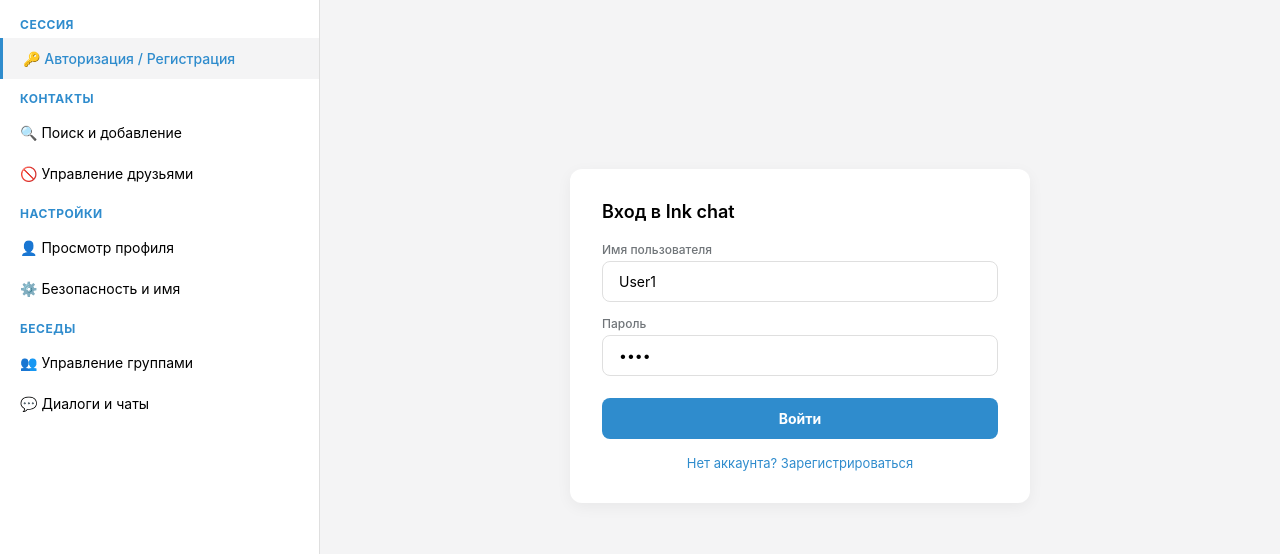
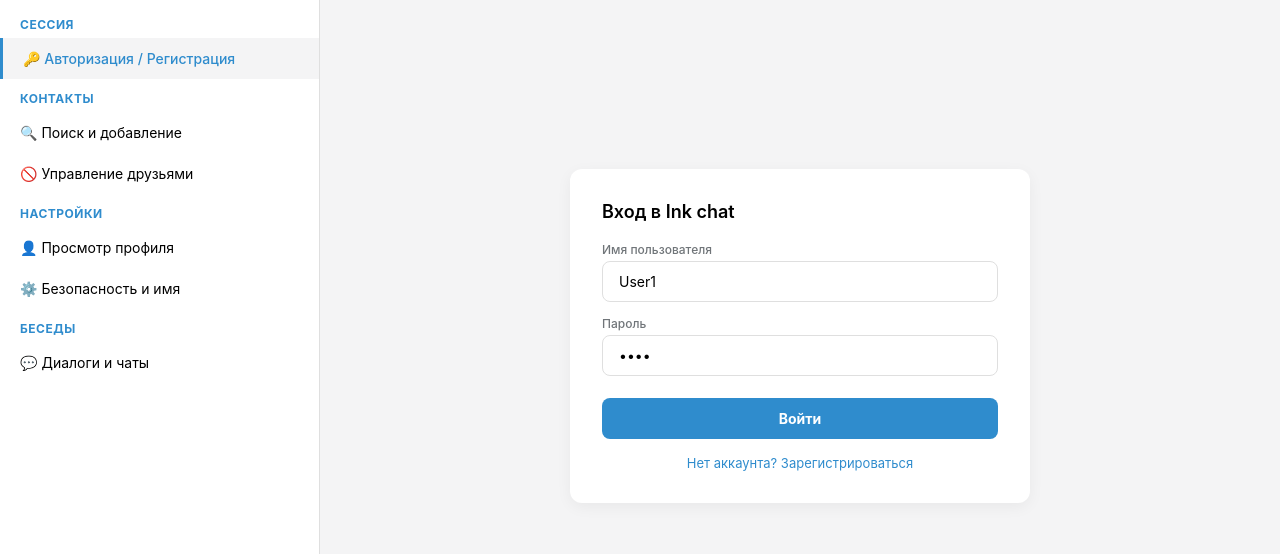
Before and after one commit to ink-cob/Ink_chat, a website: page index.html in a window 1280 px wide. Shown: the part 64-618 px from the top of the page. Drawn offline with Linux system fonts and the light colour scheme.

Commit message:
Add files via upload

```diff
--- a/index.html
+++ b/index.html
@@ -179,7 +179,6 @@
             <button class="menu-btn" id="tab-win-profile-edit" onclick="switchWindow('win-profile-edit')">⚙️ Безопасность и имя <span></span></button>
 
             <div class="menu-section-title">Беседы</div>
-            <button class="menu-btn" id="tab-win-groups-create" onclick="switchWindow('win-groups-create'); uiUpdateGroupsList();">👥 Управление группами <span></span></button>
             <button class="menu-btn" id="tab-win-messages" onclick="switchWindow('win-messages'); uiUpdateChatSelection();">💬 Диалоги и чаты <span class="badge-notify" id="notify-chat-badge">0</span></button>
         </div>
     </div>
```
